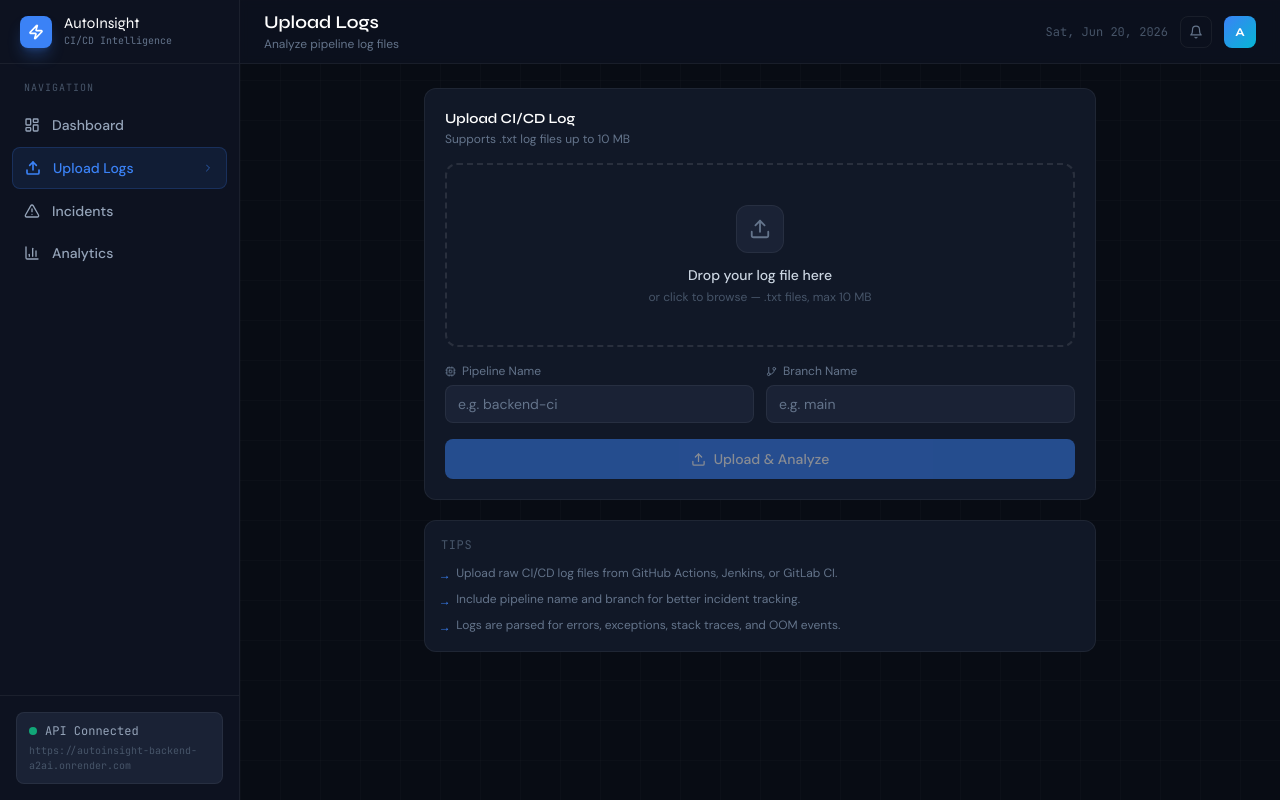
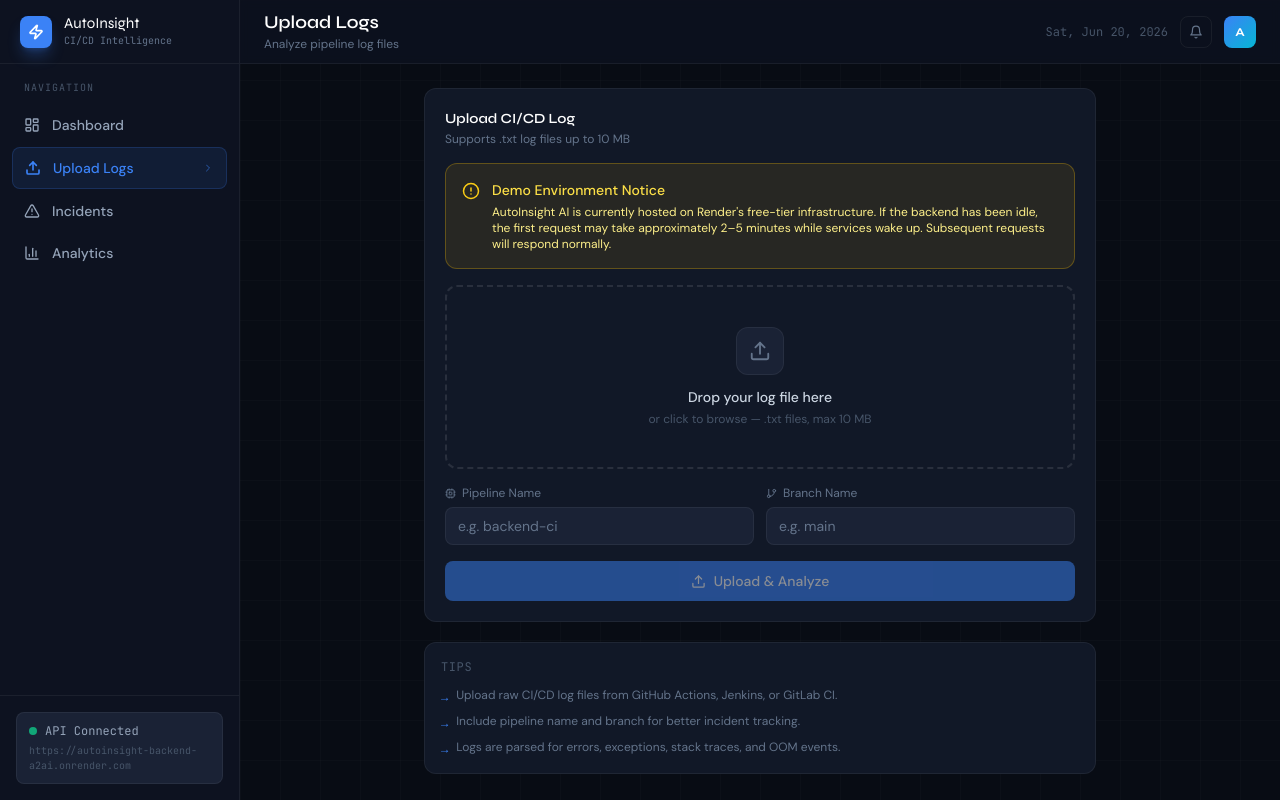
Before and after one commit to dhanushreddypogula1/autoinsight-cicd-intelligence, a React (Vite) app in the folder frontend/: page /upload in a window 1280 px wide. Built offline with nearby package versions, Linux system fonts and the light colour scheme.

Commit message:
Added Render free-tier cold start warning

```diff
--- a/frontend/src/pages/UploadLogs.jsx
+++ b/frontend/src/pages/UploadLogs.jsx
@@ -178,6 +178,22 @@ export default function UploadLogs() {
           subtitle="Supports .txt log files up to 10 MB"
         />
 
+        <div className="mb-4 rounded-xl border border-yellow-500/30 bg-yellow-500/10 p-4">
+          <div className="flex items-start gap-3">
+            <AlertCircle size={18} className="text-yellow-400 mt-0.5 shrink-0" />
+            <div>
+              <p className="text-sm font-medium text-yellow-300">
+                Demo Environment Notice
+              </p>
+              <p className="text-xs text-yellow-200 mt-1">
+                AutoInsight AI is currently hosted on Render's free-tier infrastructure.
+                If the backend has been idle, the first request may take approximately
+                2–5 minutes while services wake up. Subsequent requests will respond normally.
+              </p>
+            </div>
+          </div>
+        </div>
+
         <div className="space-y-4">
           <FileDropzone file={file} onFile={setFile} onClear={handleClear} />
 
```
